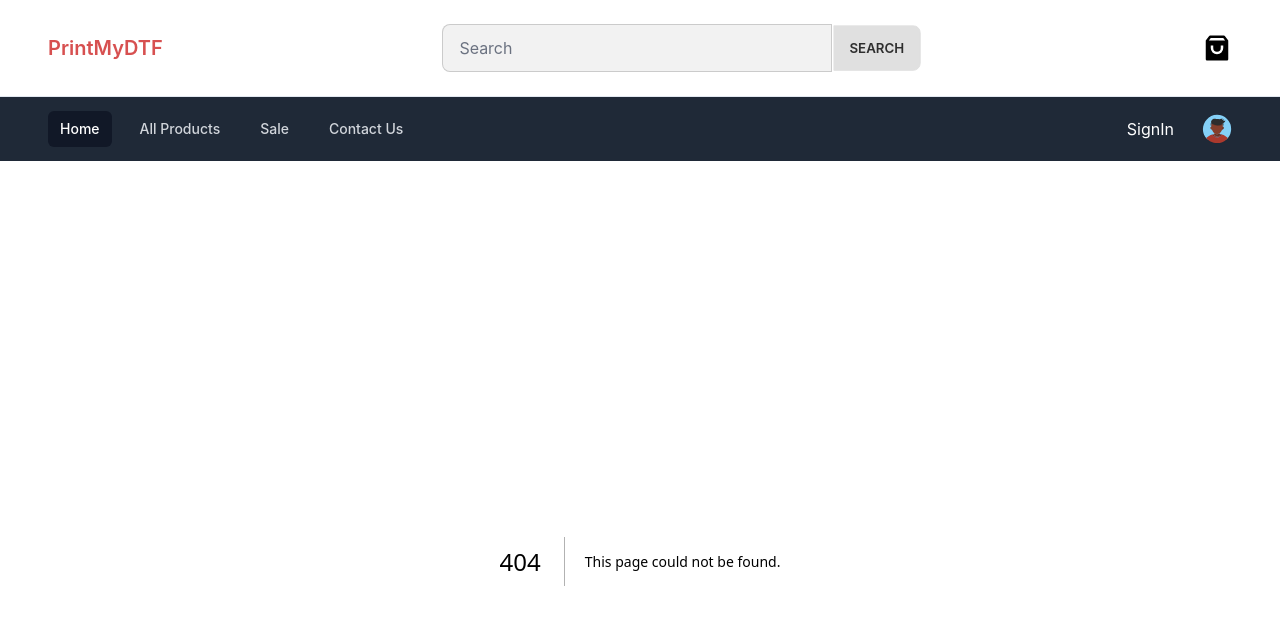
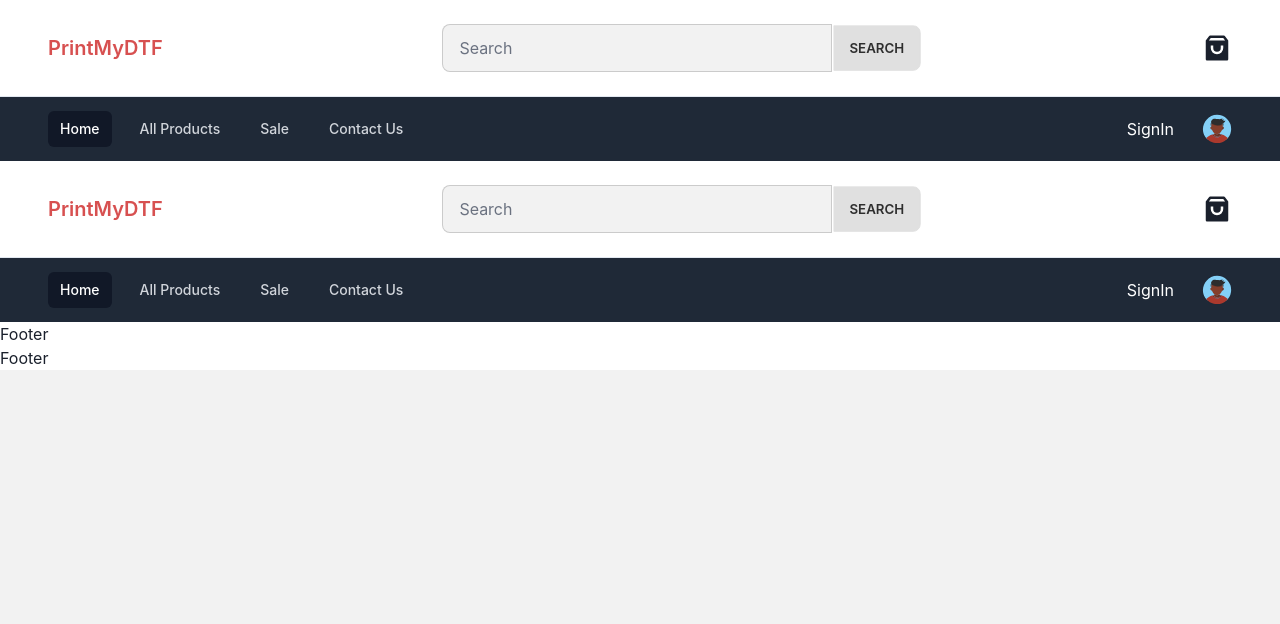
Before and after one commit to simantp/ecommerce-next, a Next.js app in the folder client/: page /Layout in a window 1280 px wide. Before the commit this address had no page. Shown: the top 624 px of the page. Built offline with nearby package versions, Linux system fonts and the light colour scheme.

Commit message:
Layout maintained

```diff
--- /dev/null
+++ b/client/src/pages/Layout.js
@@ -0,0 +1,17 @@
+import React from "react";
+import Header from "./components/Header";
+import HeaderMenu from "./components/HeaderMenu";
+import Footer from "./components/Footer";
+
+function Layout({ children }) {
+  return (
+    <>
+      <Header />
+      <HeaderMenu />
+      {children}
+      <Footer />
+    </>
+  );
+}
+
+export default Layout;
--- a/client/src/pages/_app.js
+++ b/client/src/pages/_app.js
@@ -1,13 +1,13 @@
 import "@/styles/globals.css";
-import RootLayout from "./components/RootLayout";
 import { ChakraProvider } from "@chakra-ui/react";
+import Layout from "./Layout";
 
 export default function App({ Component, pageProps }) {
   return (
     <ChakraProvider>
-      <RootLayout>
+      <Layout>
         <Component {...pageProps} />
-      </RootLayout>
+      </Layout>
     </ChakraProvider>
   );
 }
--- /dev/null
+++ b/client/src/pages/components/Footer.js
@@ -0,0 +1,7 @@
+import React from "react";
+
+function Footer() {
+  return <div>Footer</div>;
+}
+
+export default Footer;
--- a/client/src/pages/components/RootLayout.js
+++ /dev/null
@@ -1,15 +0,0 @@
-import React from "react";
-import Header from "./Header";
-import HeaderMenu from "./HeaderMenu";
-
-function RootLayout({ children }) {
-  return (
-    <>
-      <Header />
-      <HeaderMenu />
-      {children}
-    </>
-  );
-}
-
-export default RootLayout;
--- a/client/src/pages/index.js
+++ b/client/src/pages/index.js
@@ -5,7 +5,7 @@ export default function Home() {
   return (
     <div>
       <Head>
-        <title>My-Ecommerce</title>
+        <title>My Ecommerce</title>
       </Head>
 
       <main className="layout">
```
